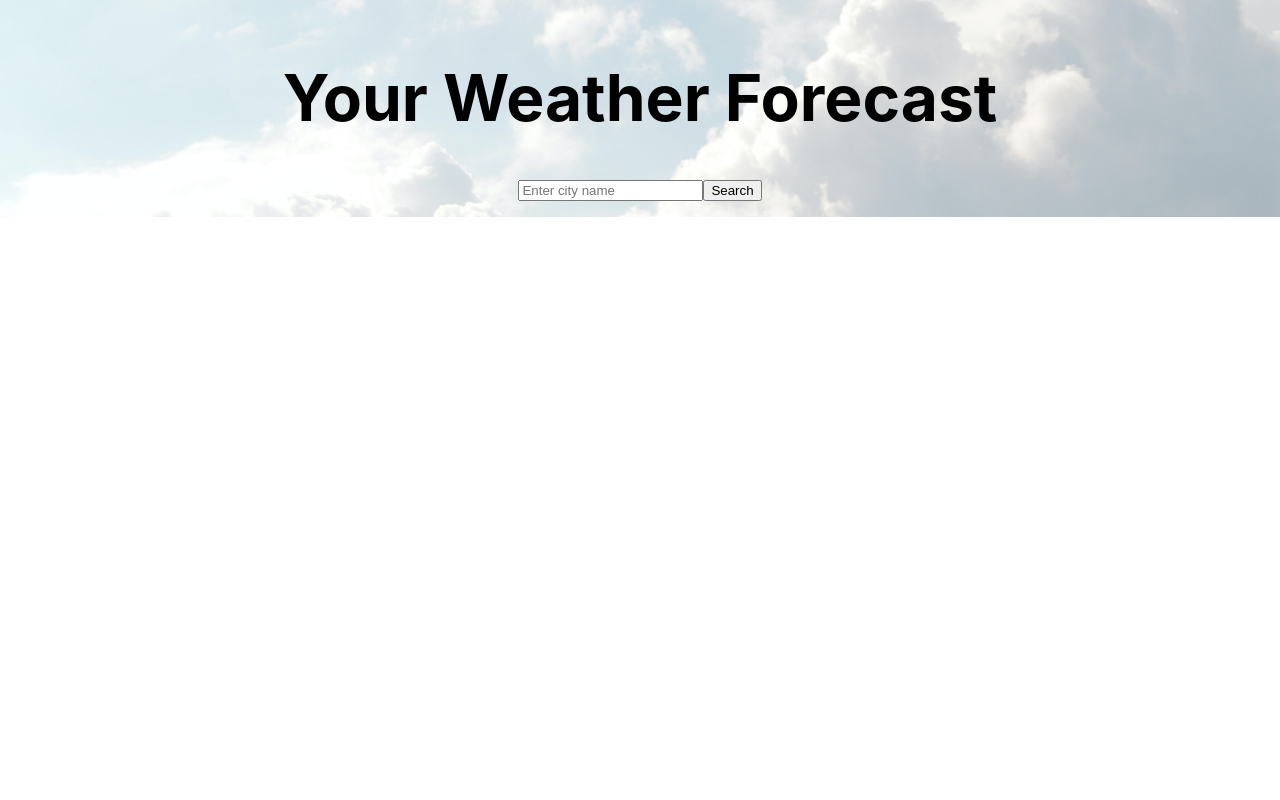
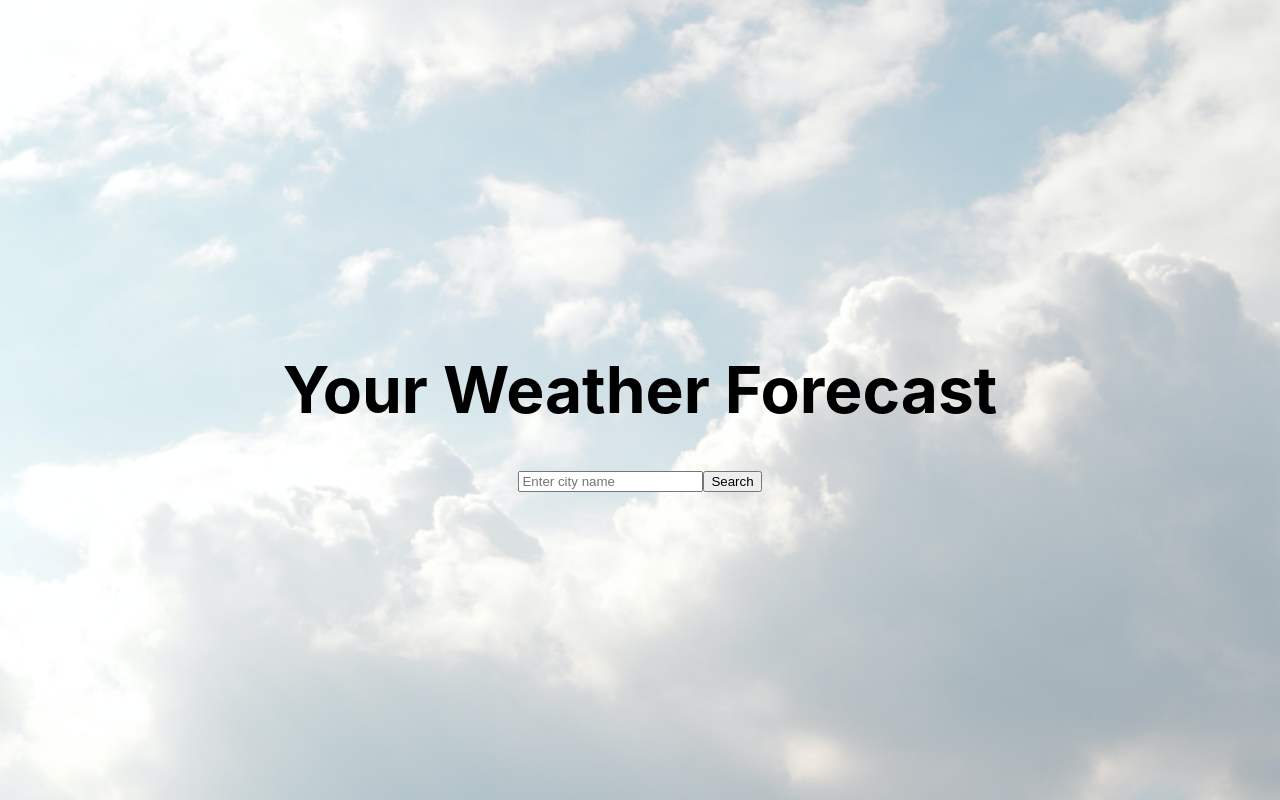
Before and after one commit to gabholli/weather-site, a React (Create React App) app: page / in a window 1280 px wide. Built offline with nearby package versions, Linux system fonts and the light colour scheme; no server answers.

Commit message:
Expanded background image to entire screen

```diff
--- a/src/App.css
+++ b/src/App.css
@@ -4,10 +4,10 @@
   box-sizing: border-box;
 }
 
-/* html,
+html,
 body {
   height: 100%;
-} */
+}
 
 html {
   font-size: 16px;
@@ -16,7 +16,10 @@ html {
 body {
   margin: 0;
   padding: 0;
-
+  background-image: url("images/clouds.jpg");
+  background-position: center;
+  background-repeat: no-repeat;
+  background-size: cover;
 }
 
 .app-container {
@@ -24,10 +27,6 @@ body {
   justify-content: center;
   text-align: center;
   flex-direction: column;
-  background-image: url("images/clouds.jpg");
-  background-position: center;
-  background-repeat: no-repeat;
-  background-size: cover;
   padding: 1em;
 }
 
@@ -58,6 +57,10 @@ h3 {
 /* Media Queries */
 
 @media (min-width: 1024px) {
+  .app-container {
+    height: 100vh;
+  }
+
   .main-heading {
     font-size: var(--font-size-small-laptop);
   }
@@ -71,8 +74,4 @@ h3 {
   }
 }
 
-@media (min-width: 2560px) {
-  .app-container {
-    height: 100vh;
-  }
-}
+@media (min-width: 2560px) {}
```
